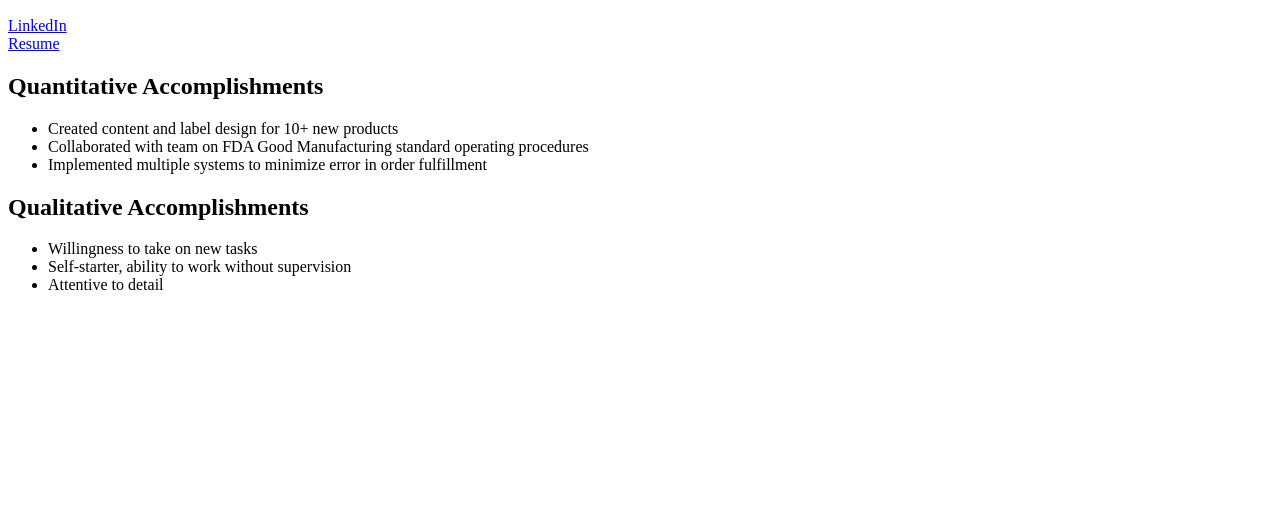
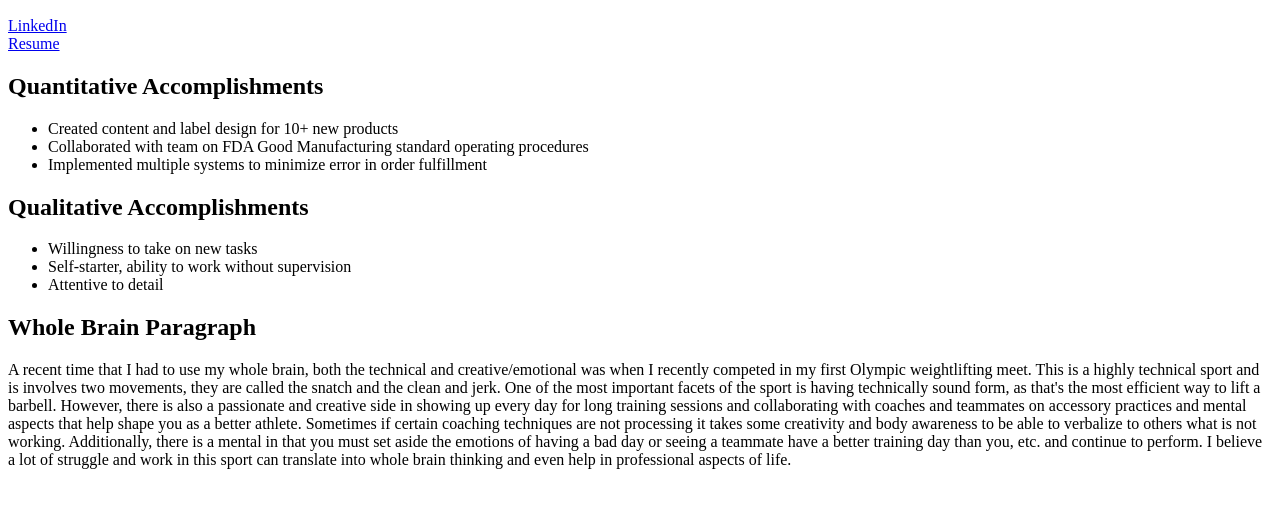
Before and after one commit to cromero278/cromero278.github.io, a plain HTML site: page index.html in a window 1280 px wide. Shown: the part 110-618 px from the top of the page. Drawn offline with Linux system fonts and the light colour scheme.

Commit message:
added Whole Brain Paragraph

```diff
--- a/index.html
+++ b/index.html
@@ -22,5 +22,18 @@
 			<li>Self-starter, ability to work without supervision</li>
 			<li>Attentive to detail</li>
 		</ul>
+		<h2>Whole Brain Paragraph</h2>
+		<p>A recent time that I had to use my whole brain, both the technical and creative/emotional was when
+		I recently competed in my first Olympic weightlifting meet. This is a highly technical sport and is involves
+		two movements, they are called the snatch and the clean and jerk. One of the most important facets of the sport
+		is having technically sound form, as that's the most efficient way to lift a barbell. However, there is also
+		a passionate and creative side in showing up every day for long training sessions and collaborating with coaches
+		and teammates on accessory practices and mental aspects that help shape you as a better athlete. Sometimes if
+		certain coaching techniques are not processing it takes some creativity and body awareness to be able to verbalize
+		to others what is not working. Additionally, there is a mental in that you must set aside the emotions of
+		having a bad day or seeing a teammate have a better training day than you, etc. and continue to perform. I believe
+		a lot of struggle and work in this sport can translate into whole brain thinking and even help in professional aspects
+		of life.
+		</p>
 	</body>
 </html>
```
